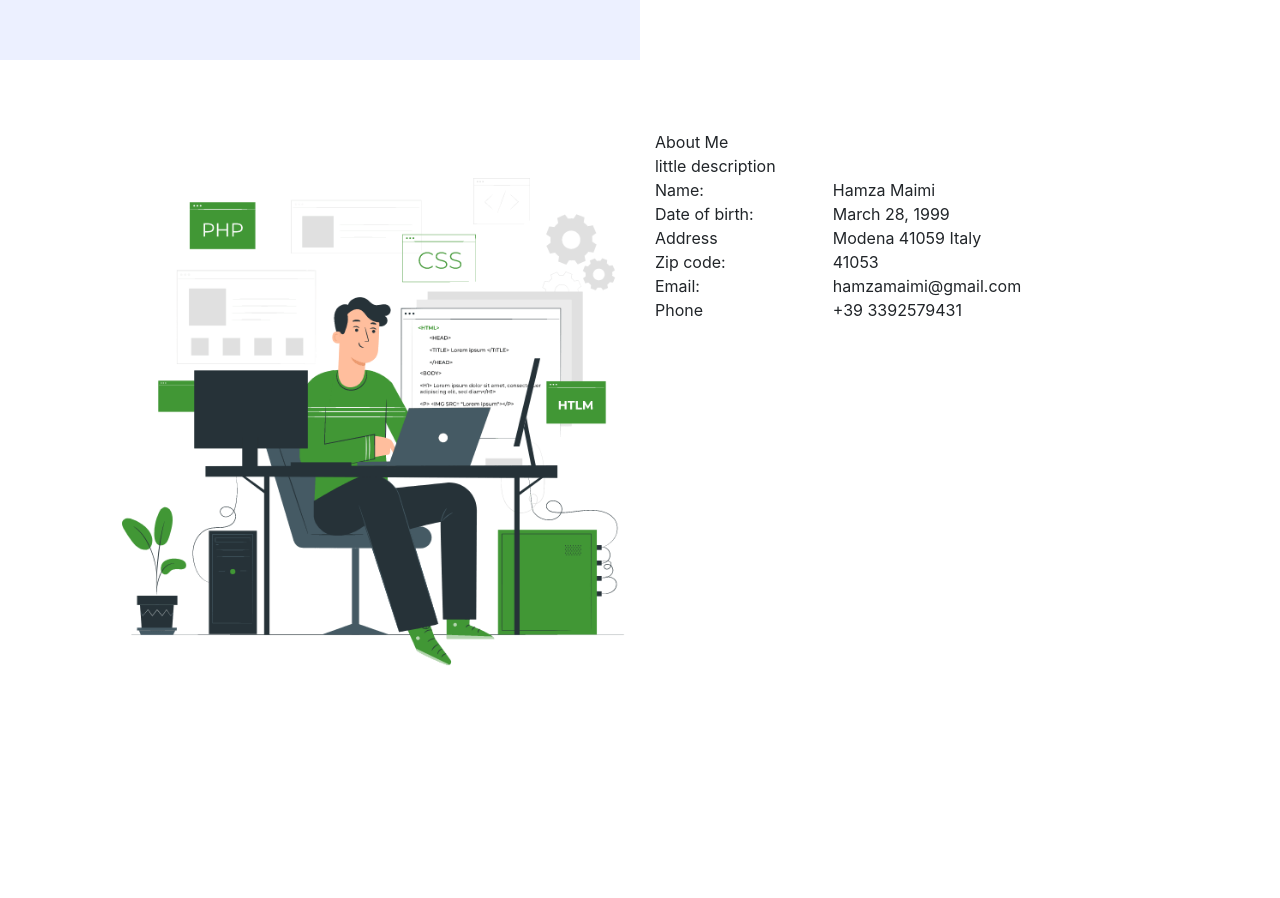
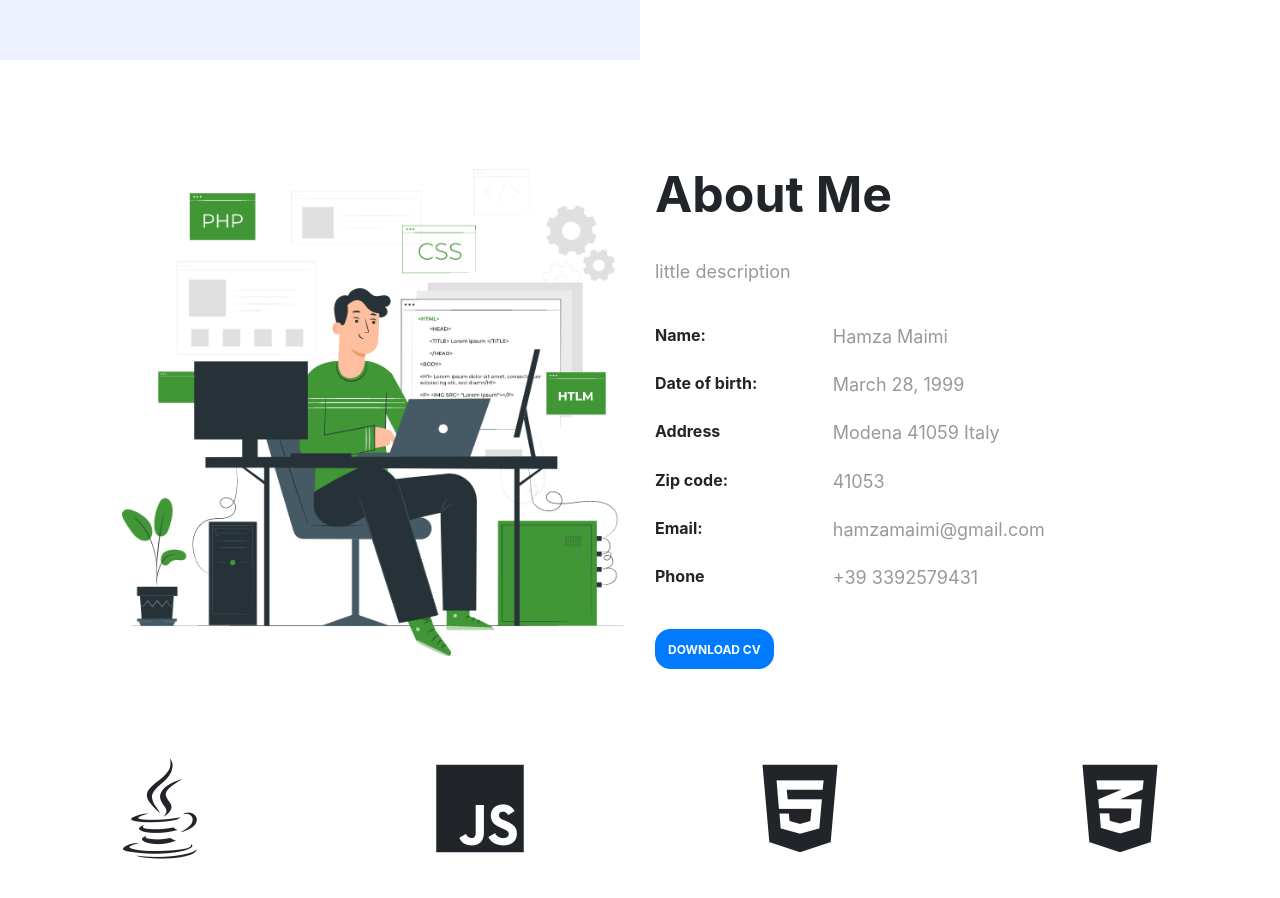
Before and after one commit to hamzamaimi/personalPortfolio, a React (Create React App) app: page / in a window 1280 px wide. Shown: the part 740-1638 px from the top of the page. Before the commit the page ends 1600 px from the top, so only its background shows below. Built offline with nearby package versions, Linux system fonts and the light colour scheme; a web font is replaced by a local one.

Commit message:
finita la pagina about

```diff
--- a/package.json
+++ b/package.json
@@ -12,6 +12,7 @@
     "jquery": "^3.6.0",
     "react": "^18.0.0",
     "react-dom": "^18.0.0",
+    "react-router-dom": "^6.3.0",
     "react-scripts": "5.0.1",
     "web-vitals": "^2.1.4"
   },
--- a/public/index.html
+++ b/public/index.html
@@ -66,6 +66,8 @@
 
     <script type="text/javascript" src="scripts.js"></script>
 
+    <!-- IMPORT FONT-AWESOME -->
+    <link rel="stylesheet" href="font-awesome-4.7.0/css/font-awesome.min.css" />
     <title>Hamza Maimi</title>
   </head>
   <body>
--- a/src/components/About.js
+++ b/src/components/About.js
@@ -18,7 +18,7 @@ const About = () => {
         }
         if (!screenHeightNoNavbar) {
             setScreenHeightNoNavbar(localStorage.getItem('screenHeightNoNavbar'))
-            setScreenHeightNoNavbarCss({ height: localStorage.getItem('screenHeightNoNavbar') + 'px' })
+            setScreenHeightNoNavbarCss({ maxHeight: localStorage.getItem('screenHeightNoNavbar') + 'px' })
         }
         if (!navbarHeight) {
             setnavbarHeight(localStorage.getItem('navbarHeight'))
@@ -71,31 +71,56 @@ const About = () => {
                     <div style={marginTopCssRule} id="aboutPageContent" className="row">
                         <div className="col-lg-1"></div>
                         <div className="col-lg-5 d-none d-lg-block">
-                            <img id="aboutImage" src="images/developer.png" alt="developer image" />
+                            <img id="aboutImage" src="images/developer.png" alt="developer" />
                         </div>
                         <div className="col-12 col-lg-5">
                             <div className="row">
-                                <div className="col-12">
+                                <div id="aboutTitle" className="col-12 verticalMargin5">
                                     About Me
                                 </div>
-                                <div className="col-12">
+                                <div style={{ marginBottom: '5%' }} className="col-12 aboutContent">
                                     little description
                                 </div>
-                                <div className="col-4">Name:</div>
-                                <div className="col-8">Hamza Maimi</div>
-                                <div className="col-4">Date of birth:</div>
-                                <div className="col-8">March 28, 1999</div>
-                                <div className="col-4">Address</div>
-                                <div className="col-8">Modena 41059 Italy</div>
-                                <div className="col-4">Zip code:</div>
-                                <div className="col-8">41053</div>
-                                <div className="col-4">Email:</div>
-                                <div className="col-8">hamzamaimi@gmail.com</div>
-                                <div className="col-4">Phone</div>
-                                <div className="col-8">+39 3392579431</div>
+                                <div className="col-4 verticalMargin2 font-weight-bold">Name:</div>
+                                <div className="col-8 aboutContent verticalMargin2">Hamza Maimi</div>
+                                <div className="col-4 verticalMargin2 font-weight-bold">Date of birth:</div>
+                                <div className="col-8 aboutContent verticalMargin2">March 28, 1999</div>
+                                <div className="col-4 verticalMargin2 font-weight-bold">Address</div>
+                                <div className="col-8 aboutContent verticalMargin2">Modena 41059 Italy</div>
+                                <div className="col-4 verticalMargin2 font-weight-bold">Zip code:</div>
+                                <div className="col-8 aboutContent verticalMargin2">41053</div>
+                                <div className="col-4 verticalMargin2 font-weight-bold">Email:</div>
+                                <div className="col-8 aboutContent verticalMargin2">hamzamaimi@gmail.com</div>
+                                <div className="col-4 verticalMargin2 font-weight-bold">Phone</div>
+                                <div className="col-8 aboutContent verticalMargin2">+39 3392579431</div>
+                                <div className="col-12 verticalMargin5" id="downlaodButtonAbout" >
+                                    <form method="get" action="documents/HamzaMaimiCurriculum.pdf">
+                                        <button style={{ borderRadius: '15px' }} type="button" className="btn btn-primary">
+                                            <a id="downloadAnchorAbout" href="documets/HamzaMaimiCurriculum.pdf" download style={{ fontWeight: 'bold', fontSize: '12px', color: 'white' }}>DOWNLOAD CV</a>
+                                        </button>
+                                    </form>
+                                </div>
+
                             </div>
                         </div>
                         <div className="col-lg-1"></div>
+                    </div>
+
+                </div>
+                <div className="container-fluid verticalMargin5">
+                    <div className="row">
+                        <div className="col-6 col-lg-3 text-center">
+                            <i className="fa-brands fa-java" style={{ fontSize: '100px' }} />
+                        </div>
+                        <div className="col-6 col-lg-3 text-center">
+                            <i className="fa-brands fa-js" style={{ fontSize: '100px' }} />
+                        </div>
+                        <div className="col-6 col-lg-3 text-center">
+                            <i className="fa-brands fa-html5" style={{ fontSize: '100px' }} />
+                        </div>
+                        <div className="col-6 col-lg-3 text-center">
+                            <i className="fa-brands fa-css3-alt" style={{ fontSize: '100px' }} />
+                        </div>
                     </div>
                 </div>
             </>
--- a/src/index.css
+++ b/src/index.css
@@ -101,6 +101,25 @@ a:hover:after {
 #aboutPageContent {
   height: 80%;
 }
+#aboutTitle {
+  font-size: 50px;
+  font-weight: bold;
+}
+.aboutContent {
+  font-size: 18px;
+  color: rgb(153, 153, 153);
+  font-weight: 400;
+}
+.verticalMargin5 {
+  margin: 5% 0;
+}
+.verticalMargin2 {
+  margin: 2% 0;
+}
+#downloadAnchorAbout:hover {
+  text-decoration: none;
+}
+
 /* X-Small devices (portrait phones, less than 576px) */
 @media (max-width: 575.98px) {
 }
@@ -131,6 +150,9 @@ a:hover:after {
     text-decoration-color: rgb(251, 246, 246);
     text-underline-offset: 6px;
     text-decoration-thickness: 3px;
+  }
+  #downlaodButtonAbout {
+    text-align: center;
   }
 }
 
```
Also changed, not shown: 1 other file (tests, documents, lock files or other folders).
